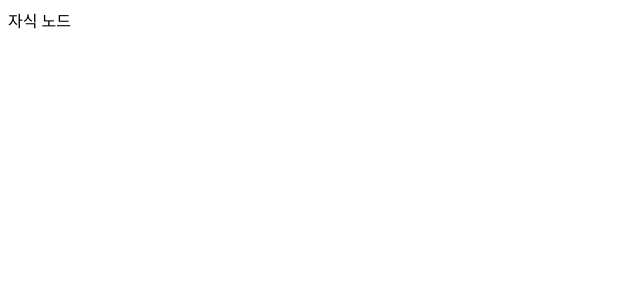
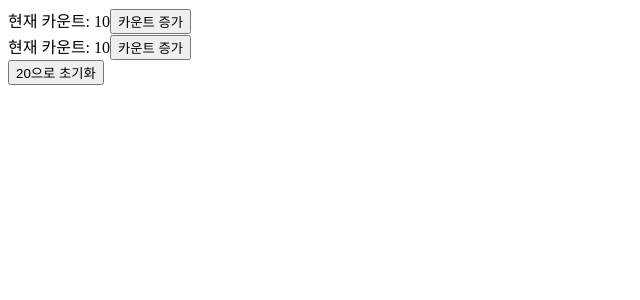
Before and after one commit to eunbij/do-it-react, a React (Create React App) app: page / in a window 1280 px wide. Shown: the top 300 px of the page, without its empty margins (0-640 px from the left). Built offline with nearby package versions, Linux system fonts and the light colour scheme.

Commit message:
컴포넌트의 생명주기

```diff
--- /dev/null
+++ b/src/03/Counter.jsx
@@ -0,0 +1,27 @@
+import React from "react";
+
+class Counter extends React.Component {
+  constructor(props) {
+    super(props);
+    this.state = {
+      // count 초깃값을 프로퍼티에서 전달된 값을 설정
+      count: props.count,
+    };
+    this.increaseCount = this.increaseCount.bind(this);
+  }
+  increaseCount() {
+    this.setState(({ count }) => ({
+      count: count + 1,
+    }));
+  }
+  render() {
+    return (
+      <div>
+        현재 카운트: {this.state.count}
+        <button onClick={this.increaseCount}>카운트 증가</button>
+      </div>
+    );
+  }
+}
+
+export default Counter;
--- /dev/null
+++ b/src/03/NewCounter.jsx
@@ -0,0 +1,38 @@
+import React from "react";
+
+class NewCounter extends React.Component {
+  constructor(props) {
+    super(props);
+    this.state = {};
+    this.increaseCount = this.increaseCount.bind(this);
+  }
+
+  static getDerivedStateFromProps(props, state) {
+    const { count } = props;
+    return {
+      // 프로퍼티에서 전달된 count값을 보관
+      count,
+      newCount:
+        count === state.count
+          ? // 프로퍼티가 변경되지 않았다면 기존 state값으로 설정
+            state.newCount
+          : // 프로퍼티가 변경되었다면 변경된 프로퍼티값으로 설정
+            count,
+    };
+  }
+  increaseCount() {
+    this.setState(({ newCount }) => ({
+      newCount: newCount + 1,
+    }));
+  }
+  render() {
+    return (
+      <div>
+        현재 카운트: {this.state.newCount}
+        <button onClick={this.increaseCount}>카운트 증가</button>
+      </div>
+    );
+  }
+}
+
+export default NewCounter;
--- a/src/App.jsx
+++ b/src/App.jsx
@@ -1,15 +1,28 @@
 import React from "react";
-import ChildProperty from "./03/ChildProperty";
+import Counter from "./03/Counter";
+import NewCounter from "./03/NewCounter";
 
 class App extends React.Component {
+  constructor(props) {
+    super(props);
+    this.state = { count: 10 };
+    this.resetCount = this.resetCount.bind(this);
+  }
+  resetCount() {
+    this.setState(({ count }) => ({ count: count + 10 }));
+  }
   render() {
     return (
       <div>
-        <ChildProperty>
-          <div>
-            <span>자식 노드</span>
-          </div>
-        </ChildProperty>
+        <div>
+          <Counter count={this.state.count} />
+        </div>
+        <div>
+          <NewCounter count={this.state.count} />
+        </div>
+        <button onClick={this.resetCount}>
+          {this.state.count + 10}으로 초기화
+        </button>
       </div>
     );
   }
```
Also changed, not shown: src/03/ForceUpdateExample.jsx (added, +37 -0 lines), src/03/LifecycleExample.jsx (added, +44 -0 lines), src/03/StateExample.jsx (added, +65 -0 lines), 1 other file (tests, documents, lock files or other folders).
